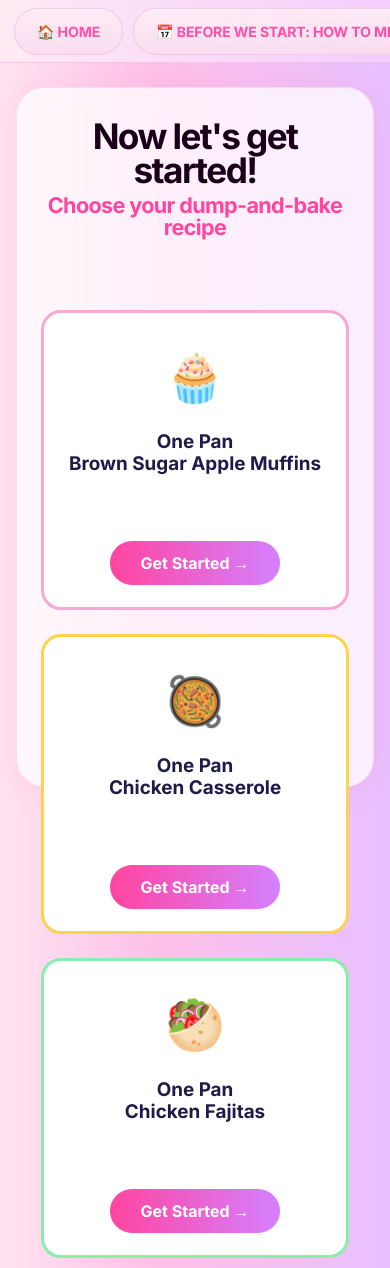
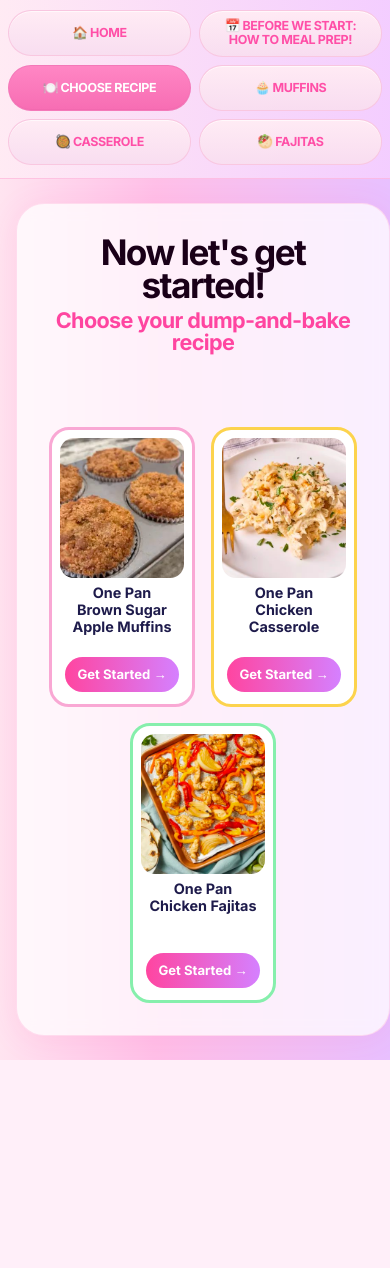
Before and after one commit to farihahahmed/uid-final-project, a Flask app: page /choose in a window 390 px wide. After the commit the page ends 1060 px from the top, so only its background shows below. Run offline with Flask 3, Linux system fonts and the light colour scheme.

Commit message:
bootstrap changes

```diff
--- a/static/css/style.css
+++ b/static/css/style.css
@@ -82,54 +82,67 @@ h1, h2, h3, .display-font {
 
 /* ── Nav ── */
 .top-nav {
-  display: flex;
-  justify-content: center;
-  align-items: center;
-  gap: 10px;
-  padding: 16px 24px 22px;
+  padding: 8px 0 12px;
   margin: 0;
   background: linear-gradient(90deg, rgba(255, 235, 244, 0.95) 0%, rgba(244, 206, 255, 0.95) 100%);
   border: none;
   border-radius: 0 0 0 0;
   box-shadow: inset 0 -1px 0 rgba(255, 176, 215, 0.65);
-  flex-wrap: nowrap;
-  overflow-x: auto;
 }
 
-.top-nav a {
-  flex: 0 0 auto;
-  white-space: nowrap;
+.nav-row {
+  align-items: stretch;
+}
+
+.top-nav-link {
+  display: flex;
+  align-items: center;
+  justify-content: center;
+  width: 100%;
+  min-height: 38px;
   text-align: center;
+  white-space: normal;
+  line-height: 1.08;
   text-decoration: none;
   font-family: 'Inter', Arial, sans-serif;
-  font-size: 0.95rem;
+  font-size: clamp(0.72rem, 0.82vw, 0.9rem);
   font-weight: 700;
-  letter-spacing: -0.01em;
+  letter-spacing: -0.03em;
   text-transform: uppercase;
   color: #ff4fa7;
   background: linear-gradient(180deg, rgba(255, 235, 244, 0.98) 0%, rgba(248, 221, 240, 0.98) 100%);
   border: 1px solid rgba(249, 198, 224, 0.95);
   border-radius: 999px;
-  padding: 14px 30px;
+  padding: 7px 10px;
   box-shadow: inset 0 1px 0 rgba(255, 255, 255, 0.65);
   transition: background 0.15s, color 0.15s, transform 0.15s, box-shadow 0.15s;
 }
 
-.top-nav a:hover {
+.top-nav-link-mealprep {
+  white-space: nowrap;
+  font-size: clamp(0.66rem, 0.74vw, 0.84rem);
+}
+
+.top-nav-link:hover {
   background: linear-gradient(180deg, rgba(255, 226, 239, 1) 0%, rgba(246, 211, 233, 1) 100%);
   color: #ff4fa7;
 }
 
-.top-nav a.active {
-  background: linear-gradient(180deg, #ff78bb 0%, #f45aa6 100%);
+.top-nav-link.active {
+  background: linear-gradient(180deg, #ff86c4 0%, #f76db3 100%);
   color: #ffffff;
-  border-color: rgba(238, 94, 165, 0.9);
-  box-shadow: inset 0 -1px 0 rgba(201, 63, 136, 0.2);
+  border-color: rgba(243, 121, 185, 0.92);
+  box-shadow: inset 0 -1px 0 rgba(214, 88, 154, 0.18);
 }
 
 /* ── Progress bar ── */
 .progress-wrap {
   padding: 10px 24px 0;
+}
+
+.progress-label-text {
+  color: #9ca3af;
+  font-weight: 700;
 }
 
 .progress {
@@ -146,7 +159,8 @@ h1, h2, h3, .display-font {
 
 /* ── Main content card ── */
 .main-card {
-  max-width: 960px;
+  max-width: 1320px;
+  width: calc(100% - 40px);
   margin: 36px auto;
   height: 700px;
   background: rgba(255,255,255,0.75);
@@ -240,28 +254,53 @@ h1, h2, h3, .display-font {
   background: rgba(255,255,255,0.9);
 }
 
+.btn-next-home {
+  background: #c026d3;
+}
+
+.disabled-link {
+  pointer-events: none;
+  opacity: 0.4;
+}
+
+.result-body-copy {
+  max-width: 480px;
+}
+
 /* ── Recipe Choice Cards ── */
 .choose-card-shell {
   justify-content: flex-start;
+  height: auto;
+  min-height: 700px;
+  max-width: 1320px;
+  width: calc(100% - 40px);
 }
 
 .recipe-choice-grid {
-  margin-top: auto;
-  padding-top: 28px;
-  padding-bottom: 10px;
+  margin-top: 24px;
+  padding-top: 18px;
+  padding-bottom: 0;
+  max-width: 1180px;
+  margin-left: auto;
+  margin-right: auto;
 }
 
 .recipe-choice-link {
   text-decoration: none;
   display: block;
+  width: 100%;
+}
+
+.recipe-choice-grid > .col {
+  max-width: 360px;
 }
 
 .recipe-choice-card {
-  min-height: 420px;
+  min-height: 360px;
   height: 100%;
   border: 3px solid;
   border-radius: 20px;
-  padding: 28px 20px 22px;
+  padding: 10px 10px 16px;
   background: white;
   transition: transform 0.15s, box-shadow 0.15s;
   cursor: pointer;
@@ -271,21 +310,26 @@ h1, h2, h3, .display-font {
   width: 100%;
 }
 
-.recipe-choice-emoji {
-  font-size: 3rem;
-  margin-bottom: 18px;
+.recipe-choice-image {
+  width: 100%;
+  height: 270px;
+  object-fit: cover;
+  object-position: center;
+  border-radius: 14px;
+  margin-bottom: 8px;
+  display: block;
 }
 
 .recipe-choice-title {
-  font-size: 1.18rem;
+  font-size: 1.12rem;
   color: #1e1b4b;
   line-height: 1.18;
-  min-height: 82px;
+  min-height: 68px;
 }
 
 .recipe-choice-cta {
   margin-top: auto;
-  padding-top: 20px;
+  padding-top: 12px;
 }
 
 .recipe-choice-btn {
@@ -664,13 +706,19 @@ h1, h2, h3, .display-font {
 
 @media (max-width: 768px) {
   .top-nav {
-    justify-content: flex-start;
-    padding: 8px 14px;
+    padding: 10px 0 14px;
   }
 
-  .top-nav a {
-    padding: 12px 22px;
-    font-size: 0.88rem;
+  .top-nav-link {
+    min-height: 52px;
+    line-height: 1.15;
+    padding: 10px 12px;
+    font-size: 0.84rem;
+  }
+
+  .top-nav-link-mealprep {
+    white-space: normal;
+    font-size: 0.84rem;
   }
 
   .home-hero {
@@ -747,6 +795,57 @@ h1, h2, h3, .display-font {
   }
 
   .recipe-choice-card {
-    min-height: 300px;
+    min-height: 320px;
+    padding: 10px 10px 14px;
+  }
+
+  .choose-card-shell {
+    height: auto;
+    min-height: 700px;
+    width: calc(100% - 32px);
   }
 }
+
+@media (max-width: 420px) {
+  .top-nav-link {
+    min-height: 46px;
+    font-size: 0.78rem;
+    padding: 8px 10px;
+  }
+
+  .recipe-choice-grid {
+    padding-top: 14px;
+  }
+
+  .recipe-choice-card {
+    min-height: 280px;
+    padding: 8px 8px 12px;
+  }
+
+  .choose-card-shell {
+    height: auto;
+    min-height: 700px;
+    width: calc(100% - 16px);
+  }
+
+  .recipe-choice-image {
+    height: 140px;
+    margin-bottom: 6px;
+  }
+
+  .recipe-choice-grid > .col {
+    max-width: none;
+  }
+
+  .recipe-choice-title {
+    font-size: 0.9rem;
+    min-height: 48px;
+  }
+
+  .recipe-choice-btn {
+    min-width: 0;
+    width: 100%;
+    font-size: 0.82rem;
+    padding: 8px 12px;
+  }
+}
--- a/templates/base.html
+++ b/templates/base.html
@@ -11,7 +11,7 @@
   <!-- Google Fonts -->
  <link rel="preconnect" href="https://fonts.googleapis.com">
 <link rel="preconnect" href="https://fonts.gstatic.com" crossorigin>
-<link href="https://fonts.googleapis.com/css2?family=Inter:wght@500;600;700;800&display=swap" rel="stylesheet">
+<link href="https://fonts.googleapis.com/css2?family=Inter:wght@500;600;700;800&family=Press+Start+2P&display=swap" rel="stylesheet">
 
   <!-- App styles -->
   <link rel="stylesheet" href="{{ url_for('static', filename='css/style.css') }}">
@@ -21,12 +21,28 @@
 
   <!-- Top nav -->
   <nav class="top-nav">
-    <a href="{{ url_for('home') }}" {% if request.endpoint == 'home' %}class="active"{% endif %}>🏠 Home</a>
-    <a href="{{ url_for('mealprep', step=1) }}" {% if request.endpoint == 'mealprep' %}class="active"{% endif %}>📅 Before We Start: How to Meal Prep!</a>
-    <a href="{{ url_for('choose_recipe') }}" {% if request.endpoint == 'choose_recipe' %}class="active"{% endif %}>🍽️ Choose Recipe</a>
-    <a href="{{ url_for('recipe', recipe_name='muffins', step=1) }}">🧁 Muffins</a>
-    <a href="{{ url_for('recipe', recipe_name='casserole', step=1) }}">🥘 Casserole</a>
-    <a href="{{ url_for('recipe', recipe_name='fajitas', step=1) }}">🥙 Fajitas</a>
+    <div class="container-fluid px-2 px-sm-3">
+      <div class="row g-2 nav-row">
+        <div class="col-6 col-md-4 col-xl">
+          <a href="{{ url_for('home') }}" class="top-nav-link {% if request.endpoint == 'home' %}active{% endif %}">🏠 Home</a>
+        </div>
+        <div class="col-6 col-md-8 col-xl">
+          <a href="{{ url_for('mealprep', step=1) }}" class="top-nav-link top-nav-link-mealprep {% if request.endpoint == 'mealprep' %}active{% endif %}">📅 Before We Start: How to Meal Prep!</a>
+        </div>
+        <div class="col-6 col-md-4 col-xl">
+          <a href="{{ url_for('choose_recipe') }}" class="top-nav-link {% if request.endpoint == 'choose_recipe' %}active{% endif %}">🍽️ Choose Recipe</a>
+        </div>
+        <div class="col-6 col-md-4 col-xl">
+          <a href="{{ url_for('recipe', recipe_name='muffins', step=1) }}" class="top-nav-link">🧁 Muffins</a>
+        </div>
+        <div class="col-6 col-md-4 col-xl">
+          <a href="{{ url_for('recipe', recipe_name='casserole', step=1) }}" class="top-nav-link">🥘 Casserole</a>
+        </div>
+        <div class="col-6 col-md-4 col-xl">
+          <a href="{{ url_for('recipe', recipe_name='fajitas', step=1) }}" class="top-nav-link">🥙 Fajitas</a>
+        </div>
+      </div>
+    </div>
   </nav>
 
   {% block progress %}{% endblock %}
--- a/templates/choose.html
+++ b/templates/choose.html
@@ -1,22 +1,31 @@
 {% extends "base.html" %}
 
 {% block content %}
-<div class="main-card choose-card-shell" style="text-align:center;">
+<div class="main-card choose-card-shell text-center">
+  {% set recipe_images = {
+    'muffins': 'images/choose-muffins.png',
+    'casserole': 'images/choose-casserole.png',
+    'fajitas': 'images/choose-fajitas.png'
+  } %}
 
   <h2 class="slide-title">Now let's get started!</h2>
   <p class="slide-subtitle">Choose your dump-and-bake recipe</p>
 
-  <div class="row row-cols-1 row-cols-md-3 g-4 justify-content-center recipe-choice-grid">
+  <div class="row row-cols-2 row-cols-lg-3 g-3 g-lg-4 justify-content-center recipe-choice-grid">
     {% for key, recipe in recipes.items() %}
-    <div class="col-md-4 col-lg-3">
+    <div class="col d-flex">
       <a href="{{ url_for('recipe', recipe_name=key, step=1) }}" class="recipe-choice-link">
         <div
-          class="recipe-choice-card"
+          class="recipe-choice-card h-100"
           style="border-color: {{ recipe.color }};"
           onmouseover="this.style.transform='translateY(-4px)';this.style.boxShadow='0 8px 24px rgba(0,0,0,0.1)'"
           onmouseout="this.style.transform='';this.style.boxShadow=''"
         >
-          <div class="recipe-choice-emoji">{{ recipe.emoji }}</div>
+          <img
+            src="{{ url_for('static', filename=recipe_images[key]) }}"
+            alt="{{ recipe.display_name }}"
+            class="recipe-choice-image"
+          >
           <div class="display-font recipe-choice-title">
             One Pan<br>{{ recipe.display_name }}
           </div>
--- a/templates/mealprep.html
+++ b/templates/mealprep.html
@@ -2,8 +2,8 @@
 
 {% block progress %}
 <div class="progress-wrap">
-  <div style="font-size:0.8rem; color:#9ca3af; margin-bottom:4px;">
-    Meal Prep — step {{ step }} of {{ total }}
+  <div class="small progress-label-text mb-1">
+    Meal Prep — Step {{ step }} of {{ total }}
   </div>
   <div class="progress">
     <div class="progress-bar" style="width: {{ (step / total * 100)|int }}%"></div>
```
Also changed, not shown: other parts of static/css/style.css (+23 -25 lines), templates/home.html (+13 -6 lines), templates/quiz.html (+8 -8 lines), templates/recipe.html (+5 -5 lines), templates/result.html (+5 -5 lines), static/images/choose-casserole.png (added), static/images/choose-fajitas.png (added), static/images/choose-muffins.png (added).
